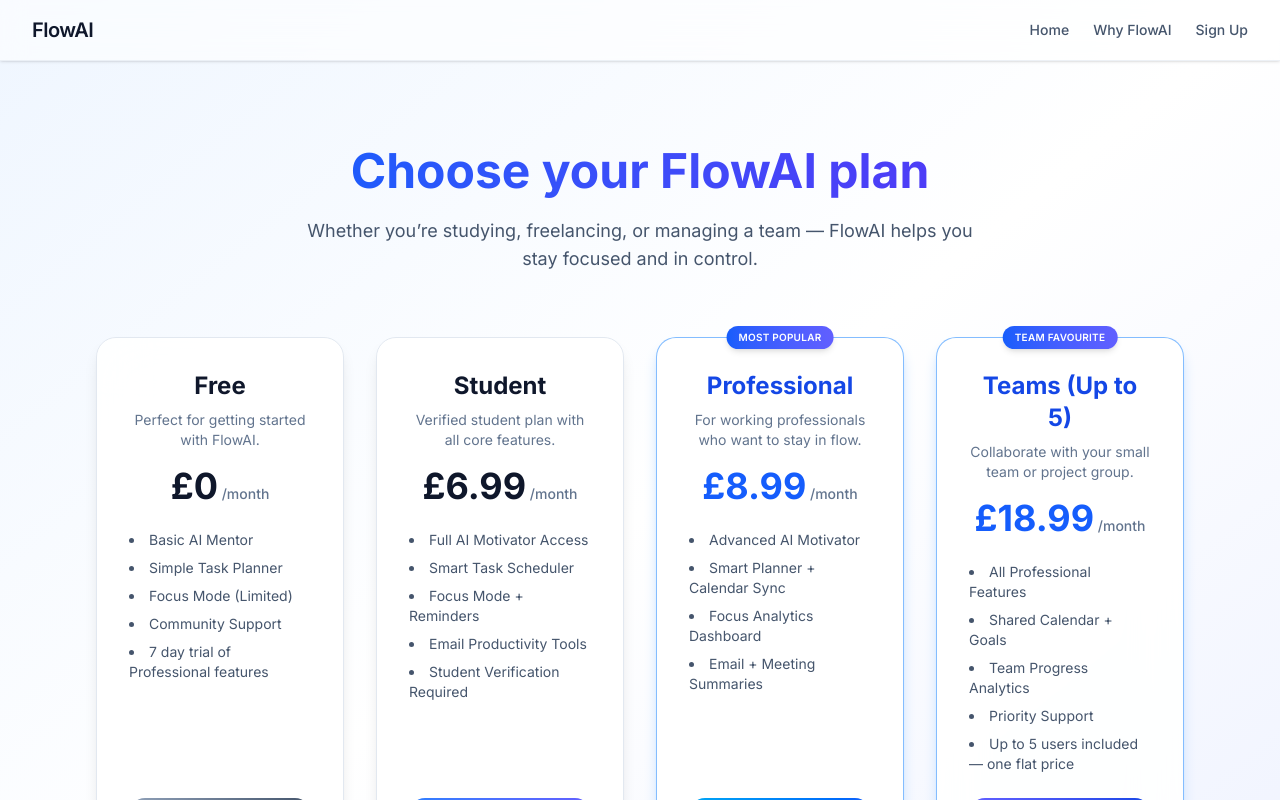
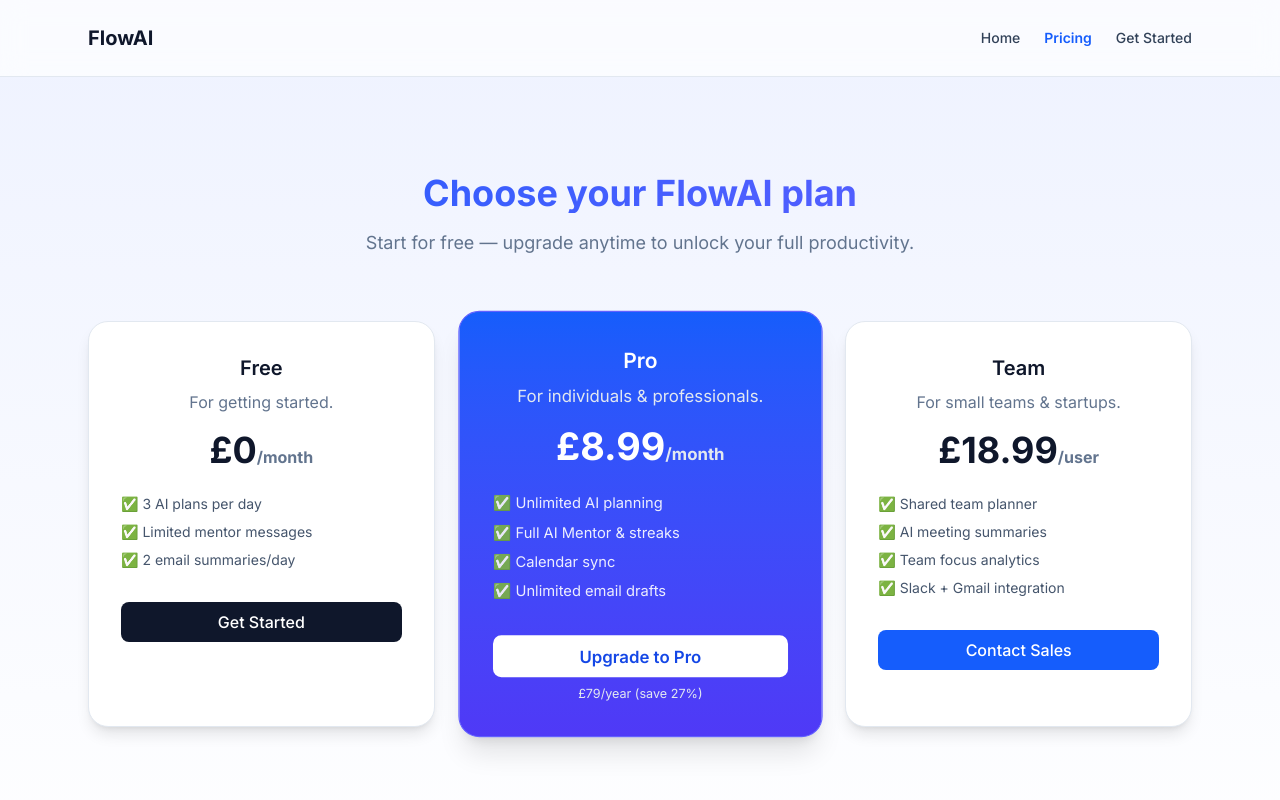
Before and after one commit to michelrosettaa/FlowAi, a Next.js app: page /pricing in a window 1280 px wide. Shown: the top 800 px of the page. Built offline with nearby package versions, Linux system fonts and the light colour scheme.

Commit message:
fix(build): correct use client directive and resolve lint errors

```diff
--- a/app/app/dashboard/AppShell.tsx
+++ b/app/app/dashboard/AppShell.tsx
@@ -1,24 +1,38 @@
 "use client";
+
+import { useRouter, usePathname } from "next/navigation";
 import React from "react";
-import { usePathname, useRouter } from "next/navigation";
 
-function NavButton({
-  label,
-  path,
-}: {
-  label: string;
-  path: string;
-}) {
+const coreFeatures = [
+  { label: "AI Daily Planner", desc: "Auto-builds your day from your tasks." },
+  { label: "Smart Calendar Sync", desc: "Protects focus time around real meetings." },
+  { label: "Email Automation", desc: "Drafts / summarises replies for you." },
+  {
+    label: "Focus Mode & Mentor",
+    desc: "Keeps you accountable with gentle nudges."
+  },
+  {
+    label: "AI Call Summariser",
+    desc: "Turns meetings into actionable next steps."
+  },
+  {
+    label: "Productivity Analytics",
+    desc: "See trends in deep work, energy, progress."
+  }
+];
+
+function NavButton({ label, path }: { label: string; path: string }) {
   const router = useRouter();
   const pathname = usePathname();
   const active = pathname === path;
+
   return (
     <button
       onClick={() => router.push(path)}
-      className={`text-left text-sm rounded-lg px-3 py-2 mb-1 border transition ${
+      className={`w-full text-left text-sm rounded-lg px-3 py-2 mb-3 transition border ${
         active
-          ? "bg-white/10 border-white/20 text-white"
-          : "text-slate-300 bg-transparent border-transparent hover:bg-white/5 hover:border-white/10"
+          ? "bg-white/10 border-white/20 text-slate-100 shadow"
+          : "bg-transparent border-transparent text-slate-300 hover:bg-white/5 hover:border-white/10 hover:text-slate-100"
       }`}
     >
       {label}
@@ -29,15 +43,54 @@
 export default function AppShell({ children }: { children: React.ReactNode }) {
   return (
     <main className="min-h-screen bg-[radial-gradient(circle_at_20%_20%,#1a2545_0%,#0a0f1c_60%)] text-slate-100 flex">
-      <aside className="w-[240px] bg-[#0d152a] border-r border-white/10 p-4">
-        {/* … header … */}
+      {/* SIDEBAR */}
+      <aside className="w-[240px] bg-white/5 border-r border-white/10 p-6 flex flex-col">
+        {/* brand */}
+        <div className="flex items-center gap-3 mb-8">
+          <div className="w-9 h-9 rounded-full bg-gradient-to-br from-blue-500 to-indigo-600 text-white text-xs font-semibold flex items-center justify-center">
+            F
+          </div>
+          <div className="text-slate-100 font-semibold text-sm">FlowAI</div>
+        </div>
+
+        {/* main nav */}
+        <div className="text-[11px] text-slate-400 uppercase tracking-wide mb-2">
+          Planner
+        </div>
+
         <NavButton label="Dashboard" path="/app" />
         <NavButton label="Mentor" path="/app/mentor" />
         <NavButton label="Email" path="/app/email" />
         <NavButton label="Calendar" path="/app/calendar" />
-        {/* … rest of your sidebar … */}
+
+        {/* core features */}
+        <div className="mt-8 text-[11px] text-slate-400 uppercase tracking-wide mb-3">
+          Core features
+        </div>
+
+        <ul className="space-y-3 text-[13px] leading-snug text-slate-300 overflow-y-auto max-h-[40vh] pr-1">
+          {coreFeatures.map((f, i) => (
+            <li
+              key={i}
+              className="bg-white/5 border border-white/10 rounded-lg p-3 hover:bg-white/10 transition"
+            >
+              <div className="font-semibold text-slate-100 text-[13px]">
+                {f.label}
+              </div>
+              <div className="text-[12px] text-slate-400 mt-1 leading-relaxed">
+                {f.desc}
+              </div>
+            </li>
+          ))}
+        </ul>
+
+        <div className="mt-auto pt-8 text-[11px] text-slate-500">
+          © {new Date().getFullYear()} FlowAI
+        </div>
       </aside>
-      <section className="flex-1 flex flex-col">{children}</section>
+
+      {/* MAIN CONTENT AREA */}
+      <section className="flex-1 flex flex-col min-w-0">{children}</section>
     </main>
   );
 }
--- a/app/pricing/page.tsx
+++ b/app/pricing/page.tsx
@@ -1,201 +1,80 @@
 "use client";
 
-import { useRouter } from "next/navigation";
-import { motion } from "framer-motion";
-import { useState } from "react";
 import Link from "next/link";
 
 export default function PricingPage() {
-  const router = useRouter();
-  const [loading, setLoading] = useState(false);
+  return (
+    <main className="min-h-screen bg-gradient-to-b from-indigo-50 to-white text-slate-900">
+      {/* HEADER */}
+      <header className="w-full py-6 border-b border-slate-200 bg-white/70 backdrop-blur-md sticky top-0 z-50">
+        <div className="max-w-6xl mx-auto flex justify-between items-center px-6">
+          <div className="text-xl font-bold text-slate-900">FlowAI</div>
+          <nav className="flex gap-6 text-sm font-medium text-slate-700">
+            <Link href="/" className="hover:text-slate-900 transition">Home</Link>
+            <Link href="/pricing" className="text-blue-600 font-semibold">Pricing</Link>
+            <Link href="/signup" className="hover:text-slate-900 transition">Get Started</Link>
+          </nav>
+        </div>
+      </header>
 
-  async function handleCheckout(plan: string) {
-    const email = prompt("Enter your email to start your free trial:");
-    if (!email) return;
-    setLoading(true);
-    try {
-      const res = await fetch("/api/checkout", {
-        method: "POST",
-        headers: { "Content-Type": "application/json" },
-        body: JSON.stringify({ plan, email }),
-      });
-      const data = await res.json();
-      if (data.url) window.location.href = data.url;
-      else alert("Error starting checkout. Please try again.");
-    } catch (err) {
-      console.error("Checkout error:", err);
-      alert("Failed to start checkout.");
-    } finally {
-      setLoading(false);
-    }
-  }
+      {/* PRICING SECTION */}
+      <section className="py-24">
+        <div className="max-w-6xl mx-auto px-6 text-center">
+          <h1 className="text-4xl font-bold mb-4 bg-gradient-to-r from-blue-600 to-indigo-500 text-transparent bg-clip-text">
+            Choose your FlowAI plan
+          </h1>
+          <p className="text-slate-500 mb-16 text-lg">Start for free — upgrade anytime to unlock your full productivity.</p>
 
-  const plans = [
-    {
-      name: "Free",
-      price: "£0",
-      description: "Perfect for getting started with FlowAI.",
-      features: [
-        "Basic AI Mentor",
-        "Simple Task Planner",
-        "Focus Mode (Limited)",
-        "Community Support",
-        "7 day trial of Professional features",
-      ],
-      button: "Get Started",
-      color: "from-slate-400 to-slate-600",
-      path: "/onboarding",
-      highlight: false,
-    },
-    {
-      name: "Student",
-      price: "£6.99",
-      description: "Verified student plan with all core features.",
-      features: [
-        "Full AI Motivator Access",
-        "Smart Task Scheduler",
-        "Focus Mode + Reminders",
-        "Email Productivity Tools",
-        "Student Verification Required",
-      ],
-      button: "Verify Student Email",
-      color: "from-blue-500 to-indigo-500",
-      path: "/verify",
-      highlight: false,
-    },
-    {
-      name: "Professional",
-      price: "£8.99",
-      description: "For working professionals who want to stay in flow.",
-      features: [
-        "Advanced AI Motivator",
-        "Smart Planner + Calendar Sync",
-        "Focus Analytics Dashboard",
-        "Email + Meeting Summaries",
-      ],
-      button: "Start Free Trial",
-      color: "from-sky-500 to-blue-600",
-      path: "pro",
-      highlight: true,
-      badge: "Most Popular",
-    },
-    {
-      name: "Teams (Up to 5)",
-      price: "£18.99",
-      description: "Collaborate with your small team or project group.",
-      features: [
-        "All Professional Features",
-        "Shared Calendar + Goals",
-        "Team Progress Analytics",
-        "Priority Support",
-        "Up to 5 users included — one flat price",
-      ],
-      button: "Start for Teams",
-      color: "from-indigo-500 to-blue-700",
-      path: "team",
-      highlight: true,
-      badge: "Team Favourite",
-    },
-  ];
-
-  return (
-    <main className="relative min-h-screen flex flex-col items-center text-gray-900 bg-gradient-to-br from-blue-50 via-white to-indigo-50">
-      {/* NAVBAR */}
-      <nav className="w-full z-50 bg-white/60 backdrop-blur-md shadow-sm flex justify-between items-center px-8 py-4 border-b border-slate-200/60">
-        <div
-          onClick={() => router.push("/")}
-          className="text-xl font-semibold text-slate-900 cursor-pointer tracking-tight"
-        >
-          FlowAI
-        </div>
-
-        <div className="flex gap-6 text-slate-600 text-sm font-medium">
-          <button className="hover:text-slate-900 transition" onClick={() => router.push("/")}>
-            Home
-          </button>
-          <button className="hover:text-slate-900 transition" onClick={() => router.push("/#why")}>
-            Why FlowAI
-          </button>
-          <button className="hover:text-slate-900 transition" onClick={() => router.push("/signup")}>
-            Sign Up
-          </button>
-        </div>
-      </nav>
-
-      {/* HEADER */}
-      <section className="text-center mt-20 px-6">
-        <h1 className="text-4xl md:text-5xl font-extrabold leading-tight bg-gradient-to-r from-blue-600 to-indigo-600 bg-clip-text text-transparent">
-          Choose your FlowAI plan
-        </h1>
-        <p className="text-slate-600 text-base md:text-lg mt-4 max-w-2xl mx-auto">
-          Whether you’re studying, freelancing, or managing a team — FlowAI helps
-          you stay focused and in control.
-        </p>
-      </section>
-
-      {/* CARDS */}
-      <section className="grid grid-cols-1 md:grid-cols-2 lg:grid-cols-4 gap-8 mt-16 px-8 max-w-6xl">
-        {plans.map((plan, index) => (
-          <motion.div
-            key={index}
-            whileHover={{ scale: 1.05 }}
-            className={`relative bg-white/90 backdrop-blur-xl border rounded-2xl shadow-lg p-8 text-center flex flex-col transition-all duration-300 ${
-              plan.highlight
-                ? "border-blue-400/70 shadow-blue-200 hover:shadow-blue-300"
-                : "border-slate-200 hover:shadow-blue-100"
-            }`}
-          >
-            {plan.badge && (
-              <div className="absolute -top-3 left-1/2 -translate-x-1/2 bg-gradient-to-r from-blue-600 to-indigo-500 text-white text-[10px] px-3 py-1 rounded-full shadow-md uppercase font-semibold tracking-wide">
-                {plan.badge}
-              </div>
-            )}
-
-            <h2 className={`text-2xl font-bold mb-2 ${plan.highlight ? "text-blue-700" : "text-slate-900"}`}>
-              {plan.name}
-            </h2>
-            <p className="text-slate-500 text-sm mb-4">{plan.description}</p>
-            <div className={`text-4xl font-extrabold mb-6 ${plan.highlight ? "text-blue-600" : "text-slate-900"}`}>
-              {plan.price}
-              <span className="text-sm text-slate-500 font-medium"> /month</span>
+          <div className="grid md:grid-cols-3 gap-8">
+            {/* FREE PLAN */}
+            <div className="bg-white border border-slate-200 rounded-2xl p-8 shadow-lg">
+              <h2 className="text-xl font-semibold mb-2">Free</h2>
+              <p className="text-slate-500 mb-4">For getting started.</p>
+              <p className="text-4xl font-bold mb-6">£0<span className="text-base text-slate-500">/month</span></p>
+              <ul className="text-left text-slate-600 text-sm mb-8 space-y-2">
+                <li>✅ 3 AI plans per day</li>
+                <li>✅ Limited mentor messages</li>
+                <li>✅ 2 email summaries/day</li>
+              </ul>
+              <Link href="/signup" className="inline-block w-full bg-slate-900 text-white rounded-lg py-2 font-medium hover:bg-slate-800 transition">Get Started</Link>
             </div>
 
-            <ul className="text-sm text-slate-600 flex-1 mb-6 text-left list-disc list-inside space-y-2">
-              {plan.features.map((f, i) => (
-                <li key={i}>{f}</li>
-              ))}
-            </ul>
+            {/* PRO PLAN */}
+            <div className="bg-gradient-to-b from-blue-600 to-indigo-600 text-white rounded-2xl p-8 shadow-xl transform scale-105 border border-indigo-500">
+              <h2 className="text-xl font-semibold mb-2">Pro</h2>
+              <p className="text-slate-200 mb-4">For individuals & professionals.</p>
+              <p className="text-4xl font-bold mb-6">£8.99<span className="text-base text-slate-200">/month</span></p>
+              <ul className="text-left text-white/90 text-sm mb-8 space-y-2">
+                <li>✅ Unlimited AI planning</li>
+                <li>✅ Full AI Mentor & streaks</li>
+                <li>✅ Calendar sync</li>
+                <li>✅ Unlimited email drafts</li>
+              </ul>
+              <Link href="/signup" className="inline-block w-full bg-white text-blue-700 rounded-lg py-2 font-semibold hover:bg-slate-100 transition">Upgrade to Pro</Link>
+              <p className="text-xs text-slate-200 mt-2">£79/year (save 27%)</p>
+            </div>
 
-            <button
-              onClick={() => {
-                localStorage.setItem("selectedPlan", plan.name.toLowerCase());
-                if (plan.name === "Professional" || plan.name.startsWith("Teams")) {
-                  // Stripe flow
-                  // handleCheckout(plan.path)  // if you want direct Stripe now
-                  // or route to your /checkout page:
-                  window.location.href = `/checkout?plan=${plan.path}`;
-                } else {
-                  // onboarding first for Free / Student
-                  window.location.href = plan.path;
-                }
-              }}
-              disabled={loading}
-              className={`bg-gradient-to-r ${plan.color} text-white px-5 py-2 rounded-xl text-sm font-semibold shadow-lg hover:scale-[1.03] transition ${
-                loading ? "opacity-70 cursor-not-allowed" : ""
-              }`}
-            >
-              {loading ? "Loading..." : plan.button}
-            </button>
-          </motion.div>
-        ))}
+            {/* TEAM PLAN */}
+            <div className="bg-white border border-slate-200 rounded-2xl p-8 shadow-lg">
+              <h2 className="text-xl font-semibold mb-2">Team</h2>
+              <p className="text-slate-500 mb-4">For small teams & startups.</p>
+              <p className="text-4xl font-bold mb-6">£18.99<span className="text-base text-slate-500">/user</span></p>
+              <ul className="text-left text-slate-600 text-sm mb-8 space-y-2">
+                <li>✅ Shared team planner</li>
+                <li>✅ AI meeting summaries</li>
+                <li>✅ Team focus analytics</li>
+                <li>✅ Slack + Gmail integration</li>
+              </ul>
+              <Link href="/signup" className="inline-block w-full bg-blue-600 text-white rounded-lg py-2 font-medium hover:bg-blue-700 transition">Contact Sales</Link>
+            </div>
+          </div>
+        </div>
       </section>
 
       {/* FOOTER */}
-      <footer className="relative z-10 text-slate-500 text-[12px] mt-16 mb-20 text-center">
-  © {new Date().getFullYear()} FlowAI — Focus, clarity, momentum. ·{" "}
-  <Link href="/privacy" className="underline">Privacy Policy</Link> ·{" "}
-  <Link href="/terms" className="underline">Terms of Service</Link>
-</footer>
+      <footer className="py-8 text-center text-slate-400 text-sm border-t border-slate-200">
+        © {new Date().getFullYear()} FlowAI — Focus, clarity, momentum.
+      </footer>
     </main>
   );
 }
```
Also changed, not shown: app/app/mentor/page.tsx (+8 -29 lines), app/app/planner/page.tsx (+20 -59 lines), app/components/ReferralSection.tsx (+70 -14 lines).
